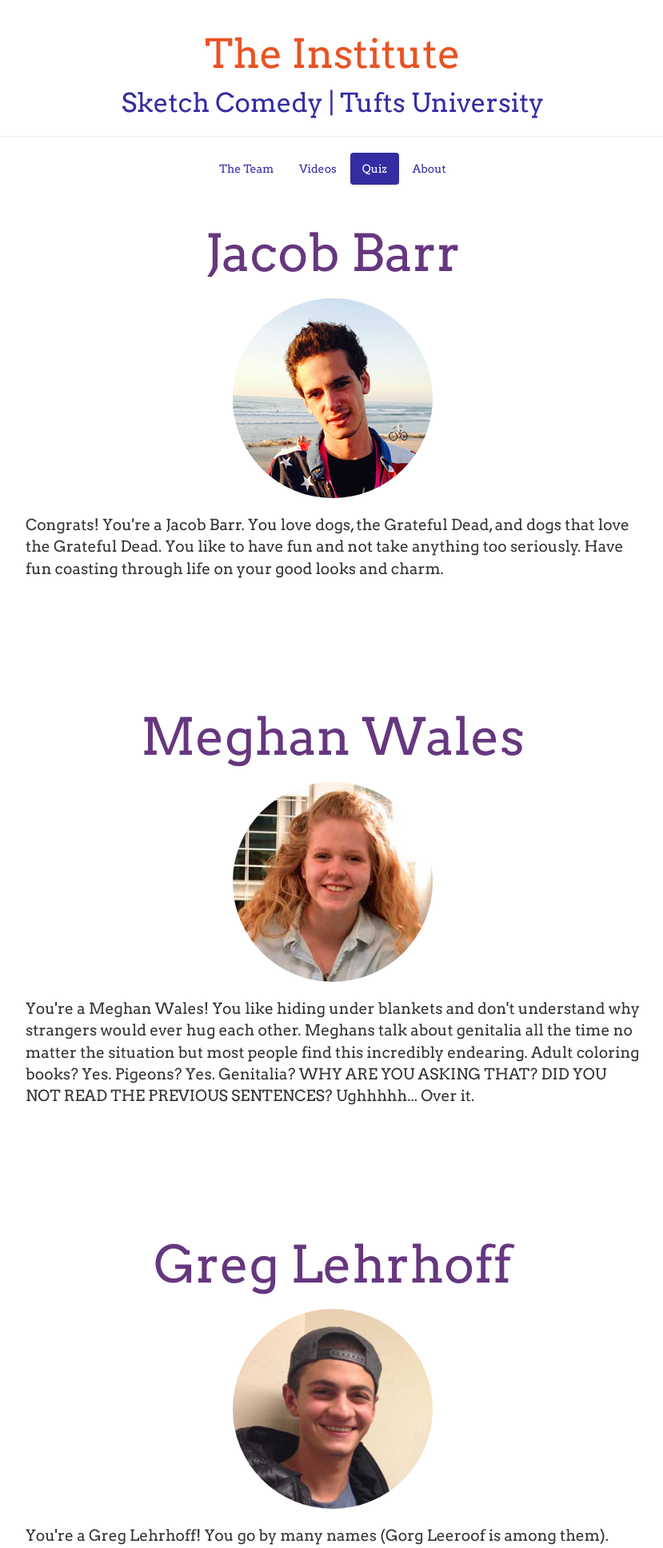
After one commit to elliotcobb/elliotcobb.github.io, a PHP site: page /theinstitute/seeAllPeople.html in a window 1280 px wide. The commit adds this page. Shown: the top 1936 px of the page at 80% size, without its empty margins (224-1053 px from the left). Run offline with PHP 8.4, Linux system fonts and the light colour scheme.

Commit message:
updated images

```diff
--- a/theinstitute/about.html
+++ b/theinstitute/about.html
@@ -24,7 +24,7 @@
     <ul class="nav nav-pills pills">
         <li role="presentation"><a class="pill-nav the-team" href="index.html">The Team</a></li>
         <li role="presentation"><a class="pill-nav videos" href="videos.html">Videos</a></li>
-        <!--<li role="presentation"><a class="pill-nav quiz"href="quiz.html">Quiz</a></li>-->
+        <li role="presentation"><a class="pill-nav quiz"href="quiz.html">Quiz</a></li>
         <li role="presentation" class="active"><a class="pill-nav about" href="about.html">About</a></li>
     </ul>
 </div>
--- a/theinstitute/css/quiz.css
+++ b/theinstitute/css/quiz.css
@@ -260,4 +260,8 @@
         width: 175px;
         height: 175px;
     }
+
+    .hallOfFameTitle {
+        font-size: 5vw;
+    }
 }
--- a/theinstitute/index.html
+++ b/theinstitute/index.html
@@ -23,7 +23,7 @@
     <ul class="nav nav-pills pills">
         <li role="presentation" class="active"><a class="pill-nav the-team" href="index.html">The Team</a></li>
         <li role="presentation"><a class="pill-nav videos"href="videos.html">Videos</a></li>
-        <!--<li role="presentation"><a class="pill-nav quiz"href="quiz.html">Quiz</a></li>-->
+        <li role="presentation"><a class="pill-nav quiz"href="quiz.html">Quiz</a></li>
         <li role="presentation"><a class="pill-nav about" href="about.html">About</a></li>
     </ul>
 </div>
--- /dev/null
+++ b/theinstitute/seeAllPeople.html
@@ -0,0 +1,48 @@
+<!DOCTYPE html>
+<html ng-app="quizApp">
+<head>
+    <meta http-equiv="Content-Type" content="text/html; charset=utf-8" />
+    <meta name="viewport" content="width=device-width, initial-scale=1">
+    <link href='http://fonts.googleapis.com/css?family=Arvo' rel='stylesheet' type='text/css'>
+
+    <script src="js/jquery-1.11.3.min.js"></script>
+    <script src="js/bootstrap.min.js"></script>
+    <script src="js/angular.min.js" type="text/javascript"></script>
+    <script src="js/quiz.js" type="text/javascript"></script>
+
+    <link rel="stylesheet" type="text/css" href="css/bootstrap.min.css">
+    <link rel="stylesheet" type="text/css" href="css/header.css">
+    <link rel="stylesheet" type="text/css" href="css/quiz.css">
+
+    <title>The Institute Sketch Comedy</title>
+</head>
+
+<body ng-controller="QuizCtrl">
+<div class="header">
+    <div class="page-header">
+        <h1>The Institute<br><small class="small-header">Sketch Comedy | Tufts University</small></h1>
+    </div>
+
+    <ul class="nav nav-pills pills">
+        <li role="presentation"><a class="pill-nav the-team" href="index.html">The Team</a></li>
+        <li role="presentation"><a class="pill-nav videos" href="videos.html">Videos</a></li>
+        <li role="presentation" class="active"><a class="pill-nav quiz" href="quiz.html">Quiz</a></li>
+        <li role="presentation"><a class="pill-nav about" href="about.html">About</a></li>
+    </ul>
+</div>
+
+<div class="matchContent" ng-repeat="yourMatch in INSTITUTE_PEOPLE">
+    <div class="matchName color-effect">
+        {{yourMatch.name}}
+    </div>
+    <img class="matchImg img-circle" ng-class="{hallOfFameImg: yourMatch.hallOfFame}" src="{{yourMatch.img}}" alt="stunning portrait of your special match">
+    <div class="hallOfFameTitle" ng-show="yourMatch.hallOfFame" ng-hide="!yourMatch.hallOfFame">
+        Institute Hall of Fame
+    </div>
+    <div class="matchBio" style="margin-bottom: 100px;">
+        {{yourMatch.bio}}
+    </div>
+</div>
+
+</body>
+</html>
--- a/theinstitute/videos.html
+++ b/theinstitute/videos.html
@@ -24,7 +24,7 @@
     <ul class="nav nav-pills pills">
         <li role="presentation"><a class="pill-nav the-team" href="index.html">The Team</a></li>
         <li role="presentation" class="active"><a class="pill-nav videos" href="videos.html">Videos</a></li>
-        <!--<li role="presentation"><a class="pill-nav quiz"href="quiz.html">Quiz</a></li>-->
+        <li role="presentation"><a class="pill-nav quiz"href="quiz.html">Quiz</a></li>
         <li role="presentation"><a class="pill-nav about" href="about.html">About</a></li>
     </ul>
 </div>
```
Also changed, not shown: theinstitute/content/andreaSimons.jpg, theinstitute/content/ceiliHale.jpg, theinstitute/content/chloeHyman.jpg, theinstitute/content/fatherTheresa.jpg, theinstitute/content/jehanMadhani.jpg, theinstitute/content/rutabega.jpg, theinstitute/content/samGordon.jpg, theinstitute/content/sarahGruen.jpg, theinstitute/content/whippedIntoShape.jpg.
